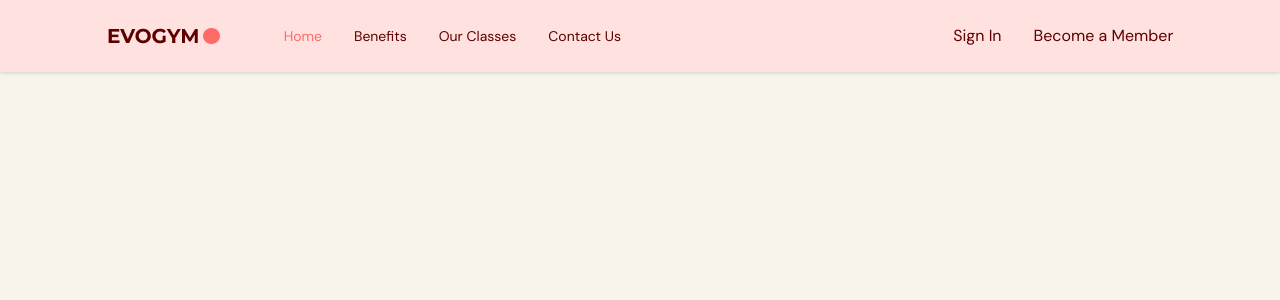
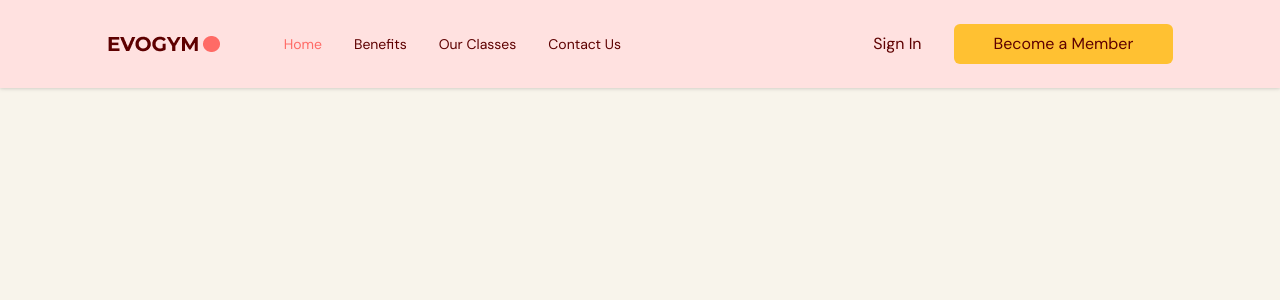
Before and after one commit to lswebdevelops/Gym, a React (Vite) app: page / in a window 1280 px wide. Shown: the top 300 px of the page. Built offline with nearby package versions, Linux system fonts and the light colour scheme; a web font is replaced by a local one.

Commit message:
styling become a member button

```diff
--- a/src/scenes/navbar/index.tsx
+++ b/src/scenes/navbar/index.tsx
@@ -4,6 +4,7 @@
 import Link from "./Link";
 import { SelectedPage } from "@/shared/types";
 import useMediaQuery from "@/hooks/useMediaQuery";
+import ActionButton from "@/shared/ActionButton";
 
 type Props = {
   isTopOfPage: boolean;
@@ -56,9 +57,10 @@
                 </div>
                 <div className={`${flexBetween} gap-8`}>
                   <p>Sign In</p>
-                  <button>
+                  <ActionButton setSelectedPage={setSelectedPage}
+                  >
                     Become a Member
-                  </button>
+                  </ActionButton>
                 </div>
               </div>
             ) : (
--- /dev/null
+++ b/src/shared/ActionButton.tsx
@@ -0,0 +1,22 @@
+import React from "react"
+import AnchorLink from "react-anchor-link-smooth-scroll"
+import { SelectedPage } from "./types";
+
+type Props = {
+    children: React.ReactNode;
+    setSelectedPage: (value: SelectedPage) => void;
+}
+
+const ActionButton = ({ children, setSelectedPage }: Props) => {
+  return (
+    <AnchorLink
+    className="rounded-md bg-secondary-500 px-10 py-2 hover:bg-primary-500 hover:text-whtie"
+    onClick={() => setSelectedPage(SelectedPage.ContactUs)}
+    href={`#${SelectedPage.ContactUs}`}
+    >
+        {children}
+    </AnchorLink>
+  )
+}
+
+export default ActionButton
```
